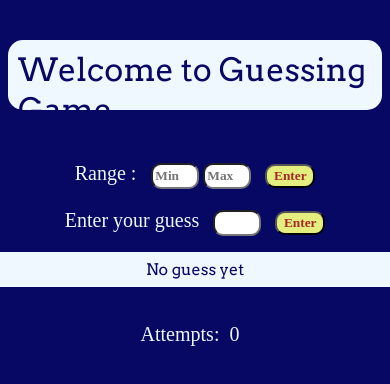
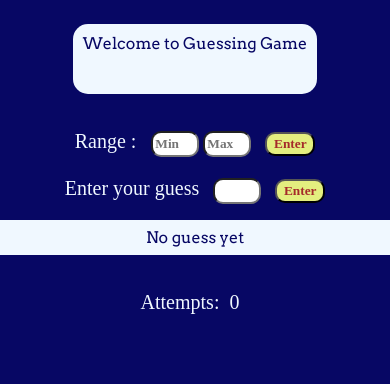
Before and after one commit to nesi04/guessgame, a plain HTML site: page index.html in a window 390 px wide. Shown: the top 384 px of the page. Drawn offline with Linux system fonts and the light colour scheme; a web font is replaced by a local one.

Commit message:
Update guess.css

```diff
--- a/guess.css
+++ b/guess.css
@@ -19,13 +19,10 @@ body{
 }
 @media only screen and (max-width: 600px) {
     .p1 {
-        font-size: 2em;
+        font-size: 1em;
         border-radius: 15px;
         padding: 10px;
     }
-}
-.p1:hover{
-    padding: 120%;
 }
 .l1,.l2,.d4 p{
     color: aliceblue;
```
